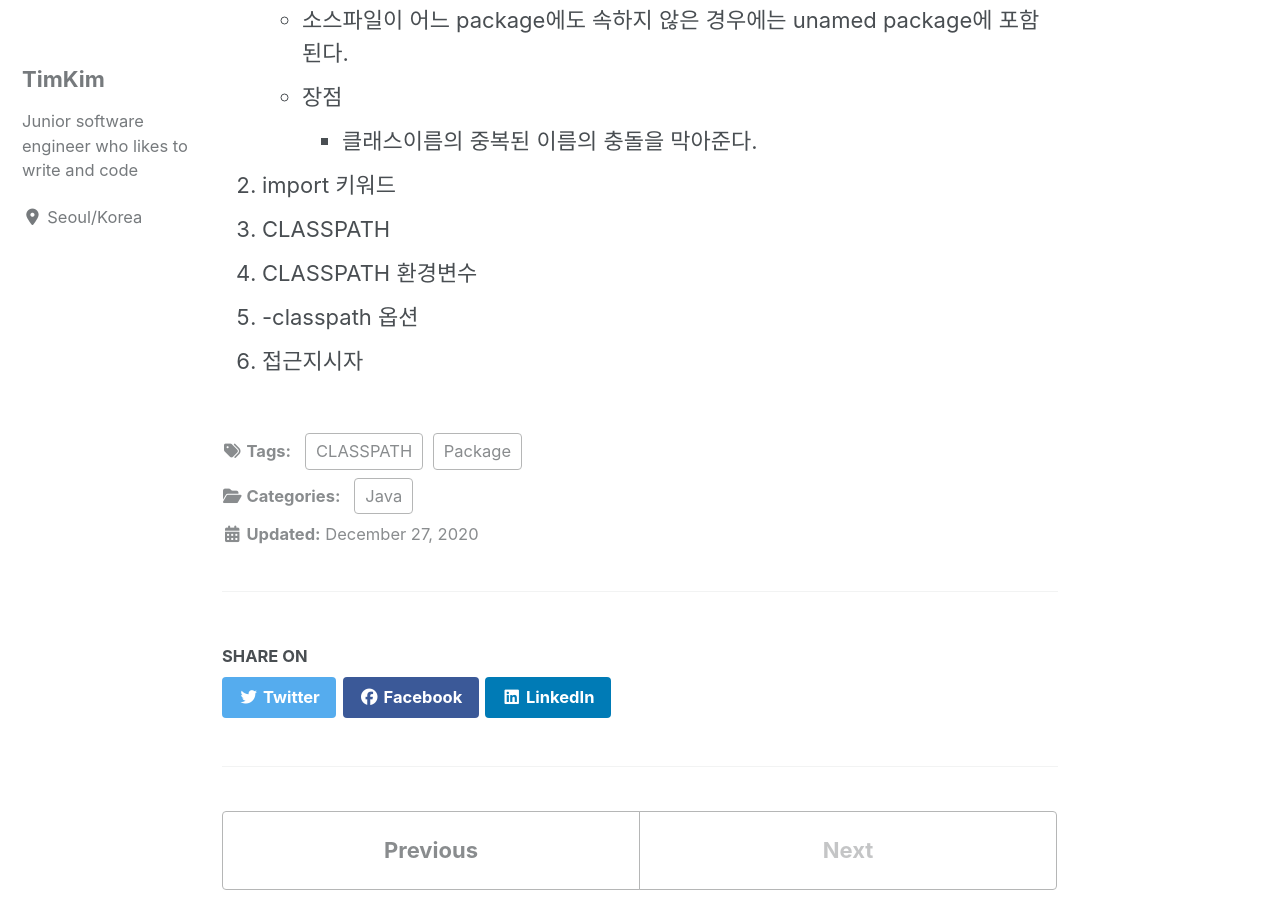
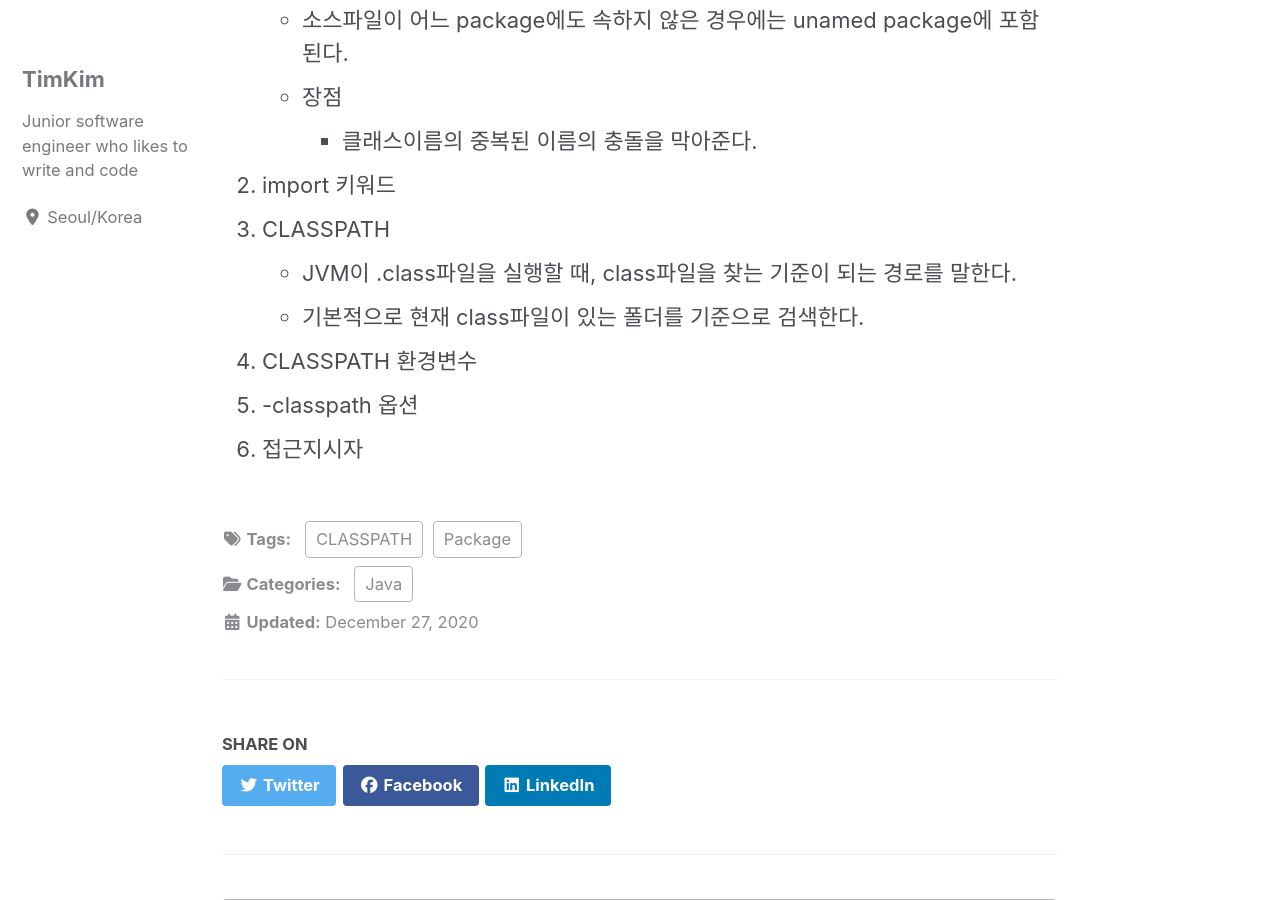
Before and after one commit to Youngjin-KimY/blog, a Jekyll site: the page built from _posts/2020-12-27-Javaseventh.md, in a window 1280 px wide and 900 px high, scrolled down 583 px. Built offline with Jekyll 4.4.1, drawn with Linux system fonts in a browser that asks for light colours; cached includes are drawn as plain includes; nearby versions of some CDN libraries; comment, search, counter and statistics services are not loaded.

Commit message:
update contents

```diff
--- a/_posts/2020-12-27-Javaseventh.md
+++ b/_posts/2020-12-27-Javaseventh.md
@@ -21,6 +21,8 @@ last_modified_at: 2020-12-27 23:00:00
         - 클래스이름의 중복된 이름의 충돌을 막아준다.
 2. import 키워드
 3. CLASSPATH
+    - JVM이 .class파일을 실행할 때, class파일을 찾는 기준이 되는 경로를 말한다.
+    - 기본적으로 현재 class파일이 있는 폴더를 기준으로 검색한다.
 4. CLASSPATH 환경변수
 5. -classpath 옵션
 6. 접근지시자
```
